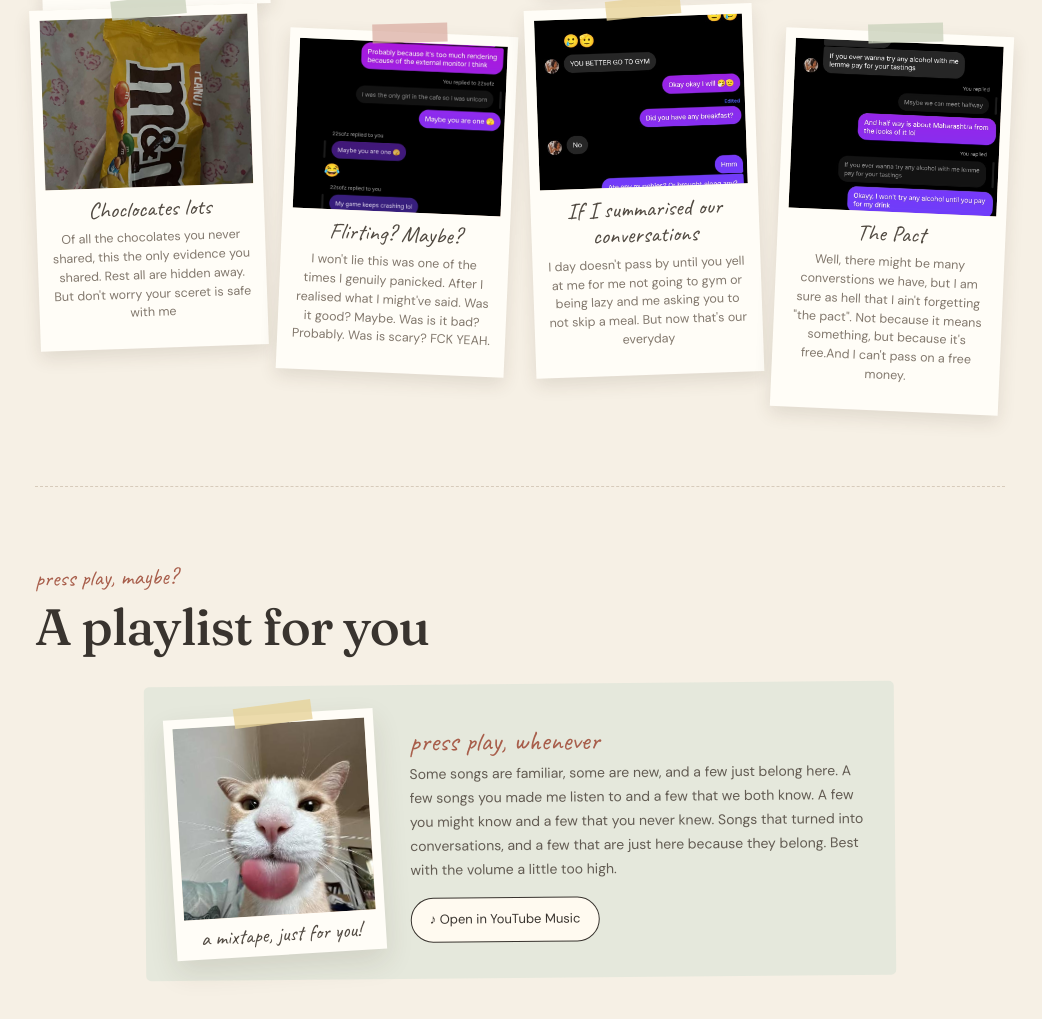
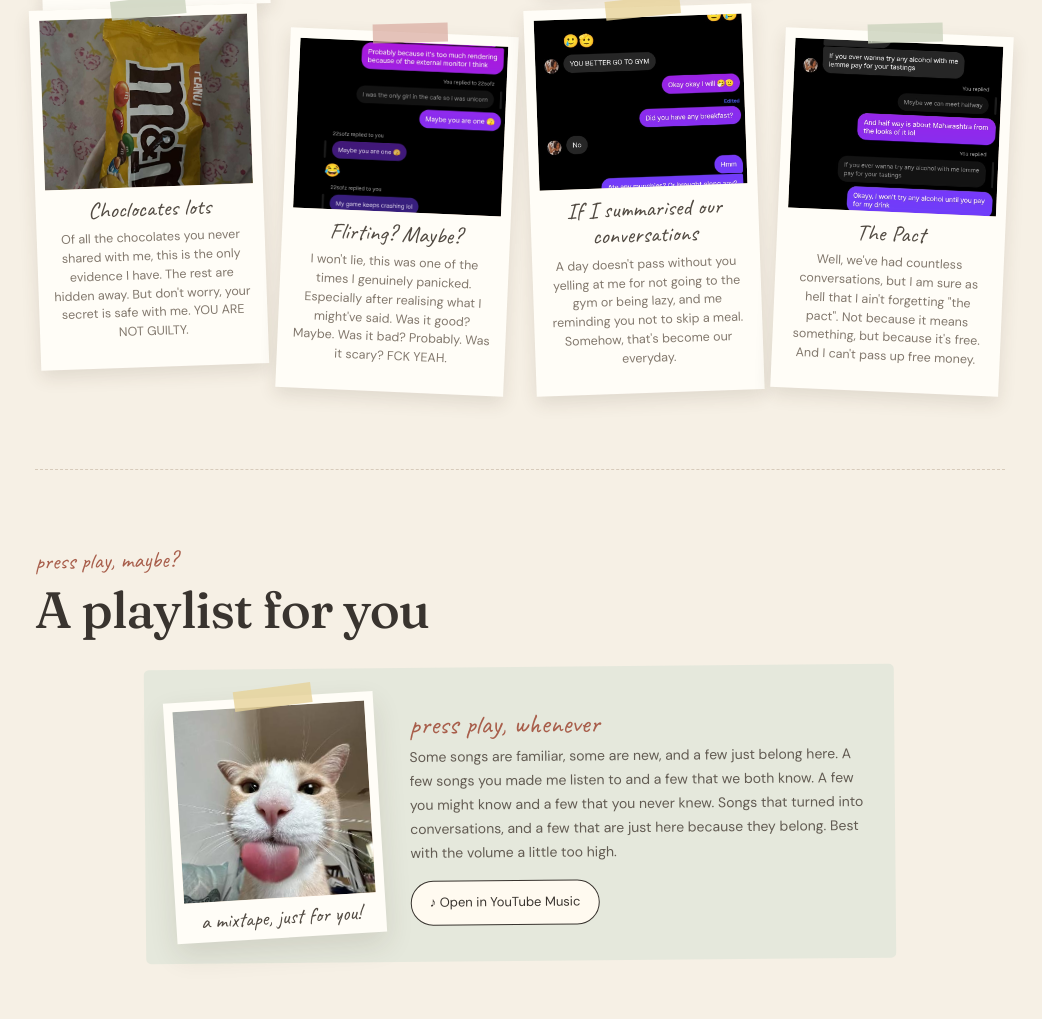
Before and after one commit to TheAsterix007/happyBday, a plain HTML site: page index.html in a window 1280 px wide. Shown: the part 3645-4664 px from the top of the page, without its empty margins (120-1162 px from the left). Drawn offline with Linux system fonts and the light colour scheme.

Commit message:
Add files via upload

```diff
--- a/index.html
+++ b/index.html
@@ -243,13 +243,13 @@
     </div>
         <div class="scrap-grid">
       <!-- INSERT HERE: scrapbook photo 1 -->
-      <figure class="scrap"><div class="ph"><img src="pics\m&ms.jpeg" alt="All the chocolates you never shared" onerror="this.remove()">Photo goes here</div><figcaption>Choclocates lots</figcaption><p>Of all the chocolates you never shared, this the only evidence you shared. Rest all are hidden away. But don't worry your sceret is safe with me</p></figure>
+      <figure class="scrap"><div class="ph"><img src="pics\m&ms.jpeg" alt="All the chocolates you never shared" onerror="this.remove()">Photo goes here</div><figcaption>Choclocates lots</figcaption><p>Of all the chocolates you never shared with me, this is the only evidence I have. The rest are hidden away. But don't worry, your secret is safe with me. YOU ARE NOT GUILTY.</p></figure>
       <!-- INSERT HERE: scrapbook photo 2 -->
-      <figure class="scrap"><div class="ph"><img src="pics\flirt.png" alt="The time we skipped names" onerror="this.remove()">Photo goes here</div><figcaption>Flirting? Maybe?</figcaption><p>I won't lie this was one of the times I genuily panicked. After I realised what I might've said. Was it good? Maybe. Was is it bad? Probably. Was is scary? FCK YEAH.</p></figure>
+      <figure class="scrap"><div class="ph"><img src="pics\flirt.png" alt="The time we skipped names" onerror="this.remove()">Photo goes here</div><figcaption>Flirting? Maybe?</figcaption><p>I won't lie, this was one of the times I genuinely panicked. Especially after realising what I might've said. Was it good? Maybe. Was it bad? Probably. Was it scary? FCK YEAH.</p></figure>
       <!-- INSERT HERE: scrapbook photo 3 -->
-      <figure class="scrap"><div class="ph"><img src="pics\us.jpeg" alt="The Yells and Pleases" onerror="this.remove()">If I summarised our conversations</div><figcaption>If I summarised our conversations</figcaption><p>I day doesn't pass by until you yell at me for me not going to gym or being lazy and me asking you to not skip a meal. But now that's our everyday</p></figure>
+      <figure class="scrap"><div class="ph"><img src="pics\us.jpeg" alt="The Yells and Pleases" onerror="this.remove()">If I summarised our conversations</div><figcaption>If I summarised our conversations</figcaption><p>A day doesn't pass without you yelling at me for not going to the gym or being lazy, and me reminding you not to skip a meal. Somehow, that's become our everyday.</p></figure>
       <!-- INSERT HERE: scrapbook photo 4 -->
-      <figure class="scrap"><div class="ph"><img src="pics\pact.jpeg" alt="The Pact" onerror="this.remove()">Photo goes here</div><figcaption>The Pact</figcaption><p>Well, there might be many converstions we have, but I am sure as hell that I ain't forgetting "the pact". Not because it means something, but because it's free.And I can't pass on a free money.</p></figure>
+      <figure class="scrap"><div class="ph"><img src="pics\pact.jpeg" alt="The Pact" onerror="this.remove()">Photo goes here</div><figcaption>The Pact</figcaption><p>Well, we've had countless conversations, but I am sure as hell that I ain't forgetting "the pact". Not because it means something, but because it's free. And I can't pass up free money.</p></figure>
     </div>
   </section>
 
```
